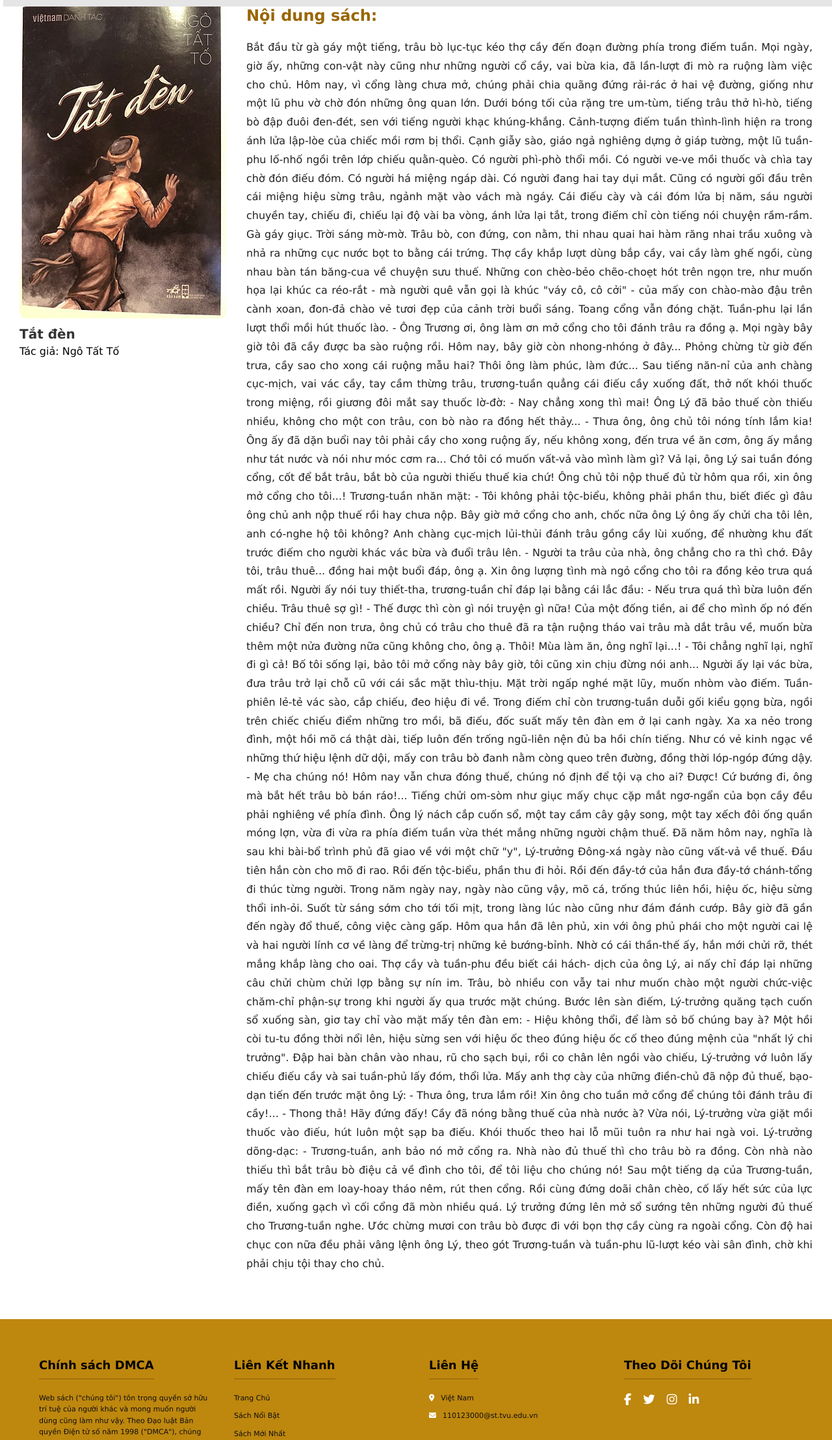
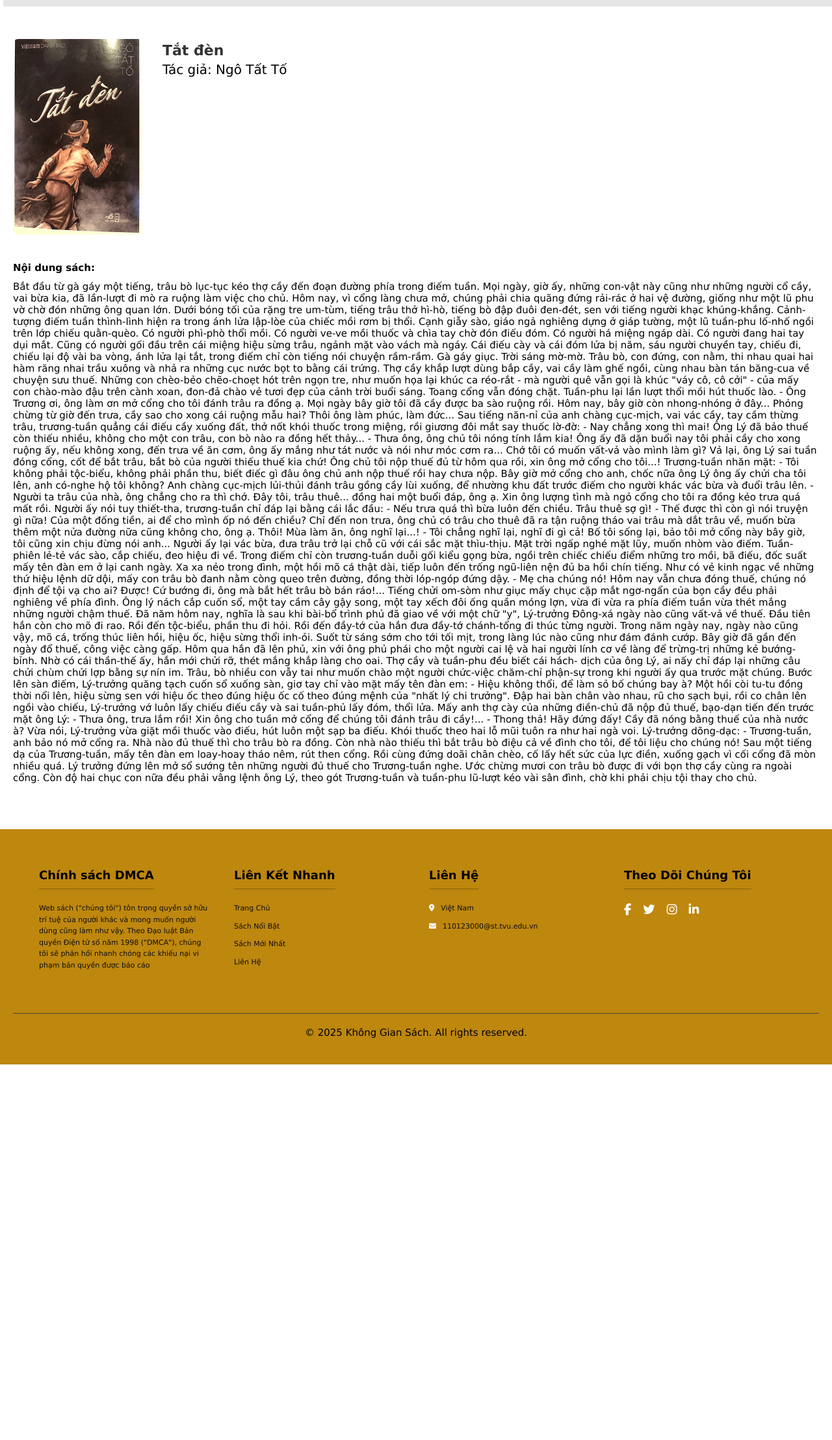
Before and after one commit to uselessonee/Web_sach, a PHP site: page /doctruyen/Tat_den.html in a window 1280 px wide. Shown: the part 70-2286 px from the top of the page at 65% size. After the commit the page ends 1708 px from the top, so only its background shows below. Run offline with PHP 8.4, Linux system fonts and the light colour scheme.

Commit message:
chỉnh sủa lại giao diện

```diff
--- a/css/disign.css
+++ b/css/disign.css
@@ -1,56 +1,47 @@
-.content-book {
-  padding: 8rem 3rem 2rem;
-  background-color: #fff;
+.book-detail {
+  display: flex;
+  flex-direction: column;
+  gap: 20px;
+  padding: 20px;
 }
 
-.book-detail {
+.book-info-row {
   display: flex;
-  flex-direction: row;
-  gap: 3rem;
   align-items: flex-start;
-  justify-content: flex-start;
-  flex-wrap: wrap;
-}
-
-.book-left {
-  flex: 0 0 300px;
-  max-width: 500px;
-  text-align: left;
+  gap: 30px;
 }
 
 .book-left img {
-  width: 100%;
+  width: 200px;
   height: auto;
-  object-fit: cover;
-  border-radius: 10px;
+  border-radius: 8px;
+  margin: 10px 0;
+}
+
+.book-meta {
+  display: flex;
+  flex-direction: column;
+  justify-content: flex-start;
+  margin-top: 10px;
 }
 
 .book-title {
-  font-size: 2rem;
+  font-size: 22px;
   font-weight: bold;
-  margin: 1rem 0 0.5rem;
-  color: #333;
+  margin-bottom: 5px;
 }
 
 .book-author {
-  font-size: 1.6rem;
-  color: #030303;
+  font-size: 20px;
+  color: #000000;
 }
 
 .book-right {
-  flex: 1;
-  max-width: 900px;
+  margin-top: 10px;
 }
-
-.book-right h2 {
-  font-size: 2.4rem;
-  color: var(--nau);
-  margin-bottom: 1rem;
+.content-book {
+  padding-top: 100px;
 }
-
-.book-right p {
-  font-size: 1.6rem;
-  line-height: 1.8;
-  color: #222;
-  text-align: justify;
+p{
+  font-size: 15px;
 }
```
